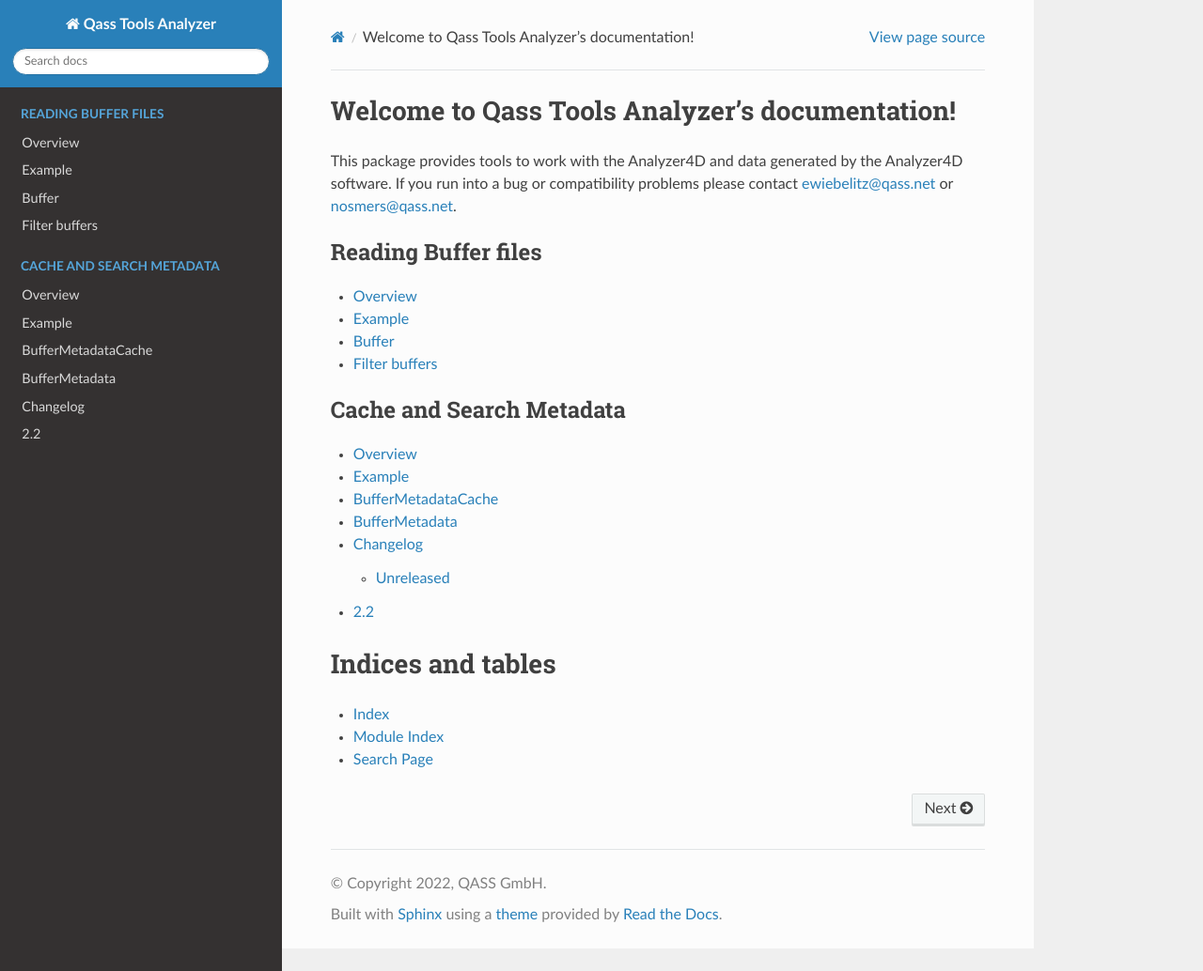
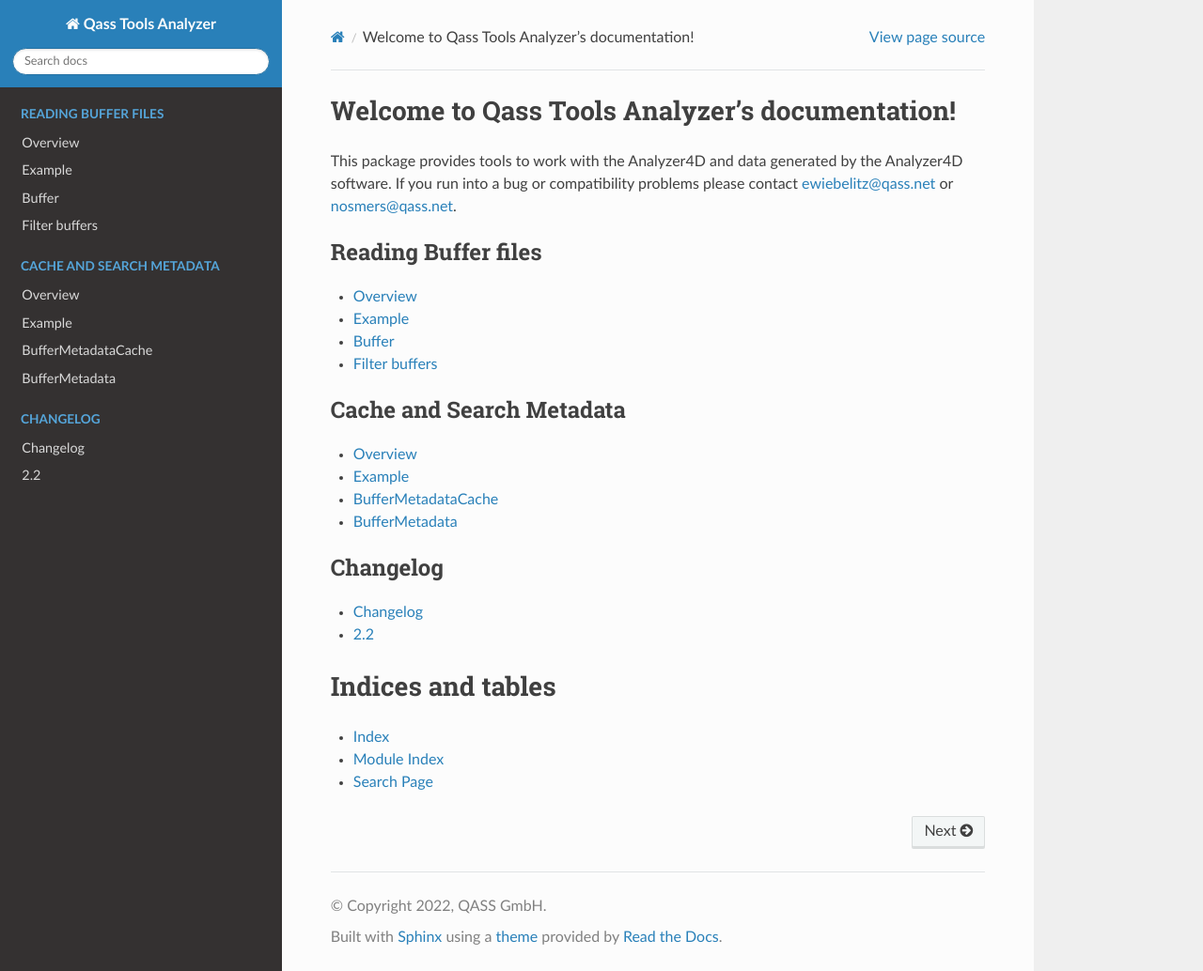
Before and after one commit to QASS/qass-tools-analyzer, a Sphinx documentation site: the page built from docs/source/index.rst, in a window 1280 px wide and 1034 px high. Shown: the whole window at 94% size. Built offline with Sphinx 7.4.7 and the Read the Docs theme 2.0.0, drawn with Linux system fonts in a browser that asks for light colours.

Commit message:
Add toctree for changelog

```diff
--- a/docs/source/index.rst
+++ b/docs/source/index.rst
@@ -18,6 +18,10 @@
 
    buffer_metadata_cache
 
+.. toctree::
+   :maxdepth: 1
+   :caption: Changelog
+
    changelog
 
 Indices and tables
```
